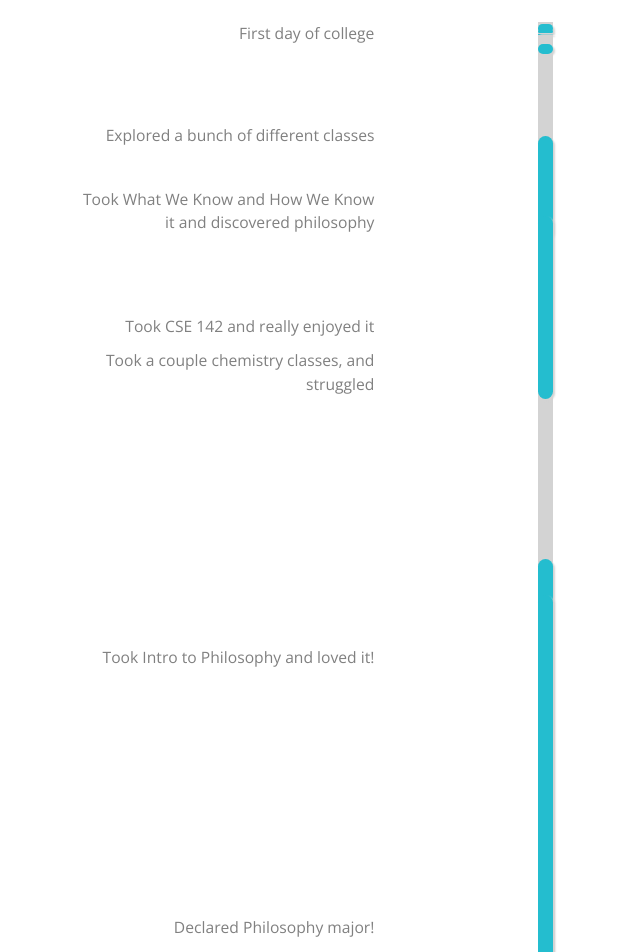
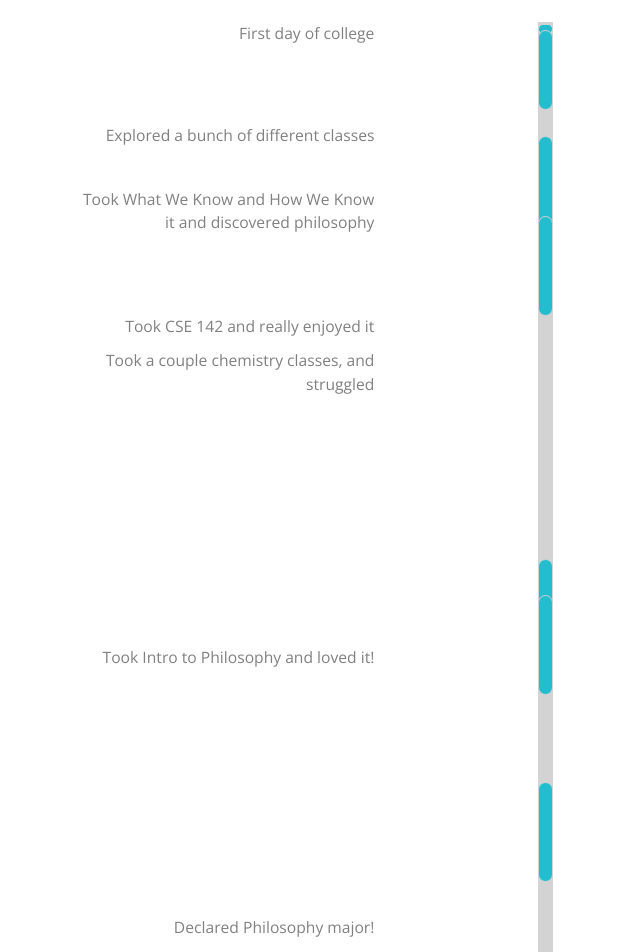
Before and after one commit to MadisonCSmith/portfolio, a React (Create React App) app: page / in a window 1280 px wide. Shown: the part 1500-2452 px from the top of the page, without its empty margins (41-681 px from the left). Built offline with nearby package versions, Linux system fonts and the light colour scheme; a web font is replaced by a local one.

Commit message:
Made a few last minute adjustments

```diff
--- a/src/components/Card.js
+++ b/src/components/Card.js
@@ -16,6 +16,7 @@ import Chem152 from "../data/portfolio_entries/Chem152/pic1.JPG";
 import Cse142 from "../data/portfolio_entries/CSE142/pic1.JPG";
 import Phil114 from "../data/portfolio_entries/PHIL114_FinalPaper/pic1.JPG";
 import BIME from "../data/portfolio_entries/BIME498_CountDiagnoses/pic1.JPG";
+import Olympics from "../data/portfolio_entries/HONORS220_Trip/pic1.JPG";
 import emptyPhoto from "../imgs/empty_photo.png";
 
 
@@ -70,6 +71,8 @@ export class Card extends Component {
                   imgSource = Phil114;
             } else if (this.props.extension == "BIME498_CountDiagnoses") {
                   imgSource = BIME;
+            } else if (this.props.extension == "HONORS220_Trip") {
+                  imgSource = Olympics;
             } else {
                   imgSource = emptyPhoto;
             }
--- a/src/components/WorkTimeline.js
+++ b/src/components/WorkTimeline.js
@@ -20,8 +20,8 @@ export class WorkTimeline extends Component {
 		return (
             <div id="guide-timeline" className='col s3 offset-s1' style={{height:this.props.timelineLength}}>
                 <div className="narrative" style={{top:this.pixelsDiff(this.props.firstDay)}}>First day of college</div>
-                <div className="narrative" style={{top:this.pixelsDiff("2/25/15")}}>Took a job on campus with classroom technology</div>
-                <div className="narrative" style={{top:this.pixelsDiff("6/10/15")}}>Worked at a pool as a swim instructor and lifeguard over the summer</div>
+                <div className="narrative" style={{top:this.pixelsDiff("2015-06-10")}}>Worked at a pool as a swim instructor and lifeguard over the summer</div>
+                <div className="narrative" style={{top:this.pixelsDiff("2015-11-14")}}>Took a job on campus with classroom technology</div>
                 <div className="narrative" style={{top:this.pixelsDiff("6/18/17")}}>Worked as a barista in Mt. Rainier National Park over the summer</div>
                 <div className="narrative" style={{top:this.pixelsDiff("6/18/18")}}>Worked as a intern at Puget Sound Energy</div>
                 <div className="narrative" style={{top:this.pixelsDiff("12/1/18")}}>Graduation!</div>
--- a/src/components/sections/PersonalStatement.js
+++ b/src/components/sections/PersonalStatement.js
@@ -8,7 +8,7 @@ export class PersonalStatement extends Component {
             <div className="personal-statement">
               <p>Hi and welcome to my honors portfolio! This website holds the entries and reflections for many of the experiences and classes I have had during my time at the University of Washington. If you look below, you will see that at the start of my time here, I took a lot of random classes- everything from chemistry to western religions. At the time, I wanted to explore a lot of different subject areas and I was searching for potential majors. However, if you look at more recent portfolio entries, you will see that my focus narrowed as I discovered what I wanted to study - philosophy and informatics! </p>
 
-              <p>My entries also include many non-academic experiences, including work experiences, camping trips, and travel experiences, in addition to more traditional academic experiences. Many of my most memorable and impactful experiences during my time at UW have been outside of the classroom. During this time, I have had the opportunity to work as a barista in a cafe on Mt. Rainier and as an intern in an office environment. I have had the opportunity to study abroad, backpack through the Olympic Mountains, and participate in a 90-mile relay race. </p>
+              <p>My entries also include many non-academic experiences, including work experiences, camping trips, and travel experiences. Many of my most memorable and impactful experiences during my time at UW have been outside of the classroom. During this time, I have had the opportunity to work as a barista in a cafe on Mt. Rainier and as an swim instructor for toddlers. I have had the opportunity to study abroad, backpack through the Olympic Mountains, and participate in a 90-mile relay race. </p>
 
               <p>These experiences have taught me what it means to succeed in the university setting, but also what it means to fail. It’s been a long road but I am thankful for the opportunities that I have had during my time as an undergrad and I cannot wait to see what the next leg in life has in store! </p>
 
--- a/src/components/sections/TimelineSection.css
+++ b/src/components/sections/TimelineSection.css
@@ -28,10 +28,12 @@
     width: 15px;
     position: absolute;
     margin: 0 auto;
-    box-shadow: 2px 2px 2px lightgray;
+    /*box-shadow: 2px 2px 2px lightgray;*/
     border-radius: 10px;
     cursor: pointer;
-    border: 1px 1px black;
+    border-style: solid;
+    border-width: 1px;
+    border-color: lightgray;
 }
 
 .academic {
--- a/src/components/sections/TimelineSection.js
+++ b/src/components/sections/TimelineSection.js
@@ -9,6 +9,7 @@ import {WebsiteEntry} from "../WebsiteEntry.js";
 import {Card} from "../Card.js";
 import { Dropdown } from 'react-materialize';
 import { Button } from 'react-materialize';
+import { Icon } from 'react-materialize';
 
 import {data} from "../../data/data.json";
 import {descriptions} from "../../data/descriptions.json";
@@ -92,25 +93,26 @@ export class TimelineSection extends Component {
 			timeline = <GuideTimeline timelineLength={this.state.timelineLength} firstDay={this.state.firstDay} lastDay={this.state.lastDay}/>
 			timelineTitle = "Academic Timeline";
 			bars = 	<>
-				<div id="0" className="bar academic" style={{top:this.pixelsDiff(new Date(data[0]['startDate']), this.state.firstDay), height:this.pixelsDiff(new Date(data[0]['startDate']), new Date(data[0]['endDate']))}} onClick={this.showEntry} onMouseEnter={this.showCard} onMouseLeave={this.hideCard}></div>
-				<div id="1" className="bar academic" style={{top:this.pixelsDiff(new Date(data[1]['startDate']), this.state.firstDay), height:this.pixelsDiff(new Date(data[1]['startDate']), new Date(data[0]['endDate']))}} onClick={this.showEntry} onMouseEnter={this.showCard} onMouseLeave={this.hideCard}></div>
-				<div id="2" className="bar academic" style={{top:this.pixelsDiff(new Date(data[2]['startDate']), this.state.firstDay), height:this.pixelsDiff(new Date(data[2]['startDate']), new Date(data[0]['endDate']))}} onClick={this.showEntry} onMouseEnter={this.showCard} onMouseLeave={this.hideCard}></div>
-				<div id="8" className="bar academic" style={{top:this.pixelsDiff(new Date(data[8]['startDate']), this.state.firstDay), height:this.pixelsDiff(new Date(data[8]['startDate']), new Date(data[0]['endDate']))}} onClick={this.showEntry} onMouseEnter={this.showCard} onMouseLeave={this.hideCard}></div>
-				<div id="9" className="bar academic" style={{top:this.pixelsDiff(new Date(data[9]['startDate']), this.state.firstDay), height:this.pixelsDiff(new Date(data[9]['startDate']), new Date(data[0]['endDate']))}} onClick={this.showEntry} onMouseEnter={this.showCard} onMouseLeave={this.hideCard}></div>
-				<div id="10" className="bar academic" style={{top:this.pixelsDiff(new Date(data[10]['startDate']), this.state.firstDay), height:this.pixelsDiff(new Date(data[10]['startDate']), new Date(data[0]['endDate']))}} onClick={this.showEntry} onMouseEnter={this.showCard} onMouseLeave={this.hideCard}></div>
-				<div id="11" className="bar academic" style={{top:this.pixelsDiff(new Date(data[11]['startDate']), this.state.firstDay), height:this.pixelsDiff(new Date(data[11]['startDate']), new Date(data[0]['endDate']))}} onClick={this.showEntry} onMouseEnter={this.showCard} onMouseLeave={this.hideCard}></div>
-				<div id="12" className="bar academic" style={{top:this.pixelsDiff(new Date(data[12]['startDate']), this.state.firstDay), height:this.pixelsDiff(new Date(data[12]['startDate']), new Date(data[0]['endDate']))}} onClick={this.showEntry} onMouseEnter={this.showCard} onMouseLeave={this.hideCard}></div>
-				<div id="13" className="bar academic" style={{top:this.pixelsDiff(new Date(data[13]['startDate']), this.state.firstDay), height:this.pixelsDiff(new Date(data[13]['startDate']), new Date(data[0]['endDate']))}} onClick={this.showEntry} onMouseEnter={this.showCard} onMouseLeave={this.hideCard}></div>
-				<div id="14" className="bar academic" style={{top:this.pixelsDiff(new Date(data[14]['startDate']), this.state.firstDay), height:this.pixelsDiff(new Date(data[14]['startDate']), new Date(data[0]['endDate']))}} onClick={this.showEntry} onMouseEnter={this.showCard} onMouseLeave={this.hideCard}></div>
+				<div id="0" className="bar academic" style={{top:this.pixelsDiff(new Date(data[0]['startDate']), this.state.firstDay), height:this.state.timelineLength * 0.005}} onClick={this.showEntry} onMouseEnter={this.showCard} onMouseLeave={this.hideCard}></div>
+				<div id="1" className="bar academic" style={{top:this.pixelsDiff(new Date(data[1]['startDate']), this.state.firstDay), height:this.state.timelineLength * 0.005}} onClick={this.showEntry} onMouseEnter={this.showCard} onMouseLeave={this.hideCard}></div>
+				<div id="2" className="bar academic" style={{top:this.pixelsDiff(new Date(data[2]['startDate']), this.state.firstDay), height:this.state.timelineLength * 0.005}} onClick={this.showEntry} onMouseEnter={this.showCard} onMouseLeave={this.hideCard}></div>
+				<div id="8" className="bar academic" style={{top:this.pixelsDiff(new Date(data[8]['startDate']), this.state.firstDay), height:this.state.timelineLength * 0.05}} onClick={this.showEntry} onMouseEnter={this.showCard} onMouseLeave={this.hideCard}></div>
+				<div id="9" className="bar academic" style={{top:this.pixelsDiff(new Date(data[9]['startDate']), this.state.firstDay), height:this.state.timelineLength * 0.05}} onClick={this.showEntry} onMouseEnter={this.showCard} onMouseLeave={this.hideCard}></div>
+				<div id="10" className="bar academic" style={{top:this.pixelsDiff(new Date(data[10]['startDate']), this.state.firstDay), height:this.state.timelineLength * 0.04}} onClick={this.showEntry} onMouseEnter={this.showCard} onMouseLeave={this.hideCard}></div>
+				<div id="11" className="bar academic" style={{top:this.pixelsDiff(new Date(data[11]['startDate']), this.state.firstDay), height:this.state.timelineLength * 0.05}} onClick={this.showEntry} onMouseEnter={this.showCard} onMouseLeave={this.hideCard}></div>
+				<div id="12" className="bar academic" style={{top:this.pixelsDiff(new Date(data[12]['startDate']), this.state.firstDay), height:this.state.timelineLength * 0.05}} onClick={this.showEntry} onMouseEnter={this.showCard} onMouseLeave={this.hideCard}></div>
+				<div id="13" className="bar academic" style={{top:this.pixelsDiff(new Date(data[13]['startDate']), this.state.firstDay), height:this.state.timelineLength * 0.05}} onClick={this.showEntry} onMouseEnter={this.showCard} onMouseLeave={this.hideCard}></div>
+				<div id="14" className="bar academic" style={{top:this.pixelsDiff(new Date(data[14]['startDate']), this.state.firstDay), height:this.state.timelineLength * 0.05}} onClick={this.showEntry} onMouseEnter={this.showCard} onMouseLeave={this.hideCard}></div>
+				<div id="15" className="bar academic" style={{top:this.pixelsDiff(new Date(data[15]['startDate']), this.state.firstDay), height: this.state.timelineLength * 0.05}} onClick={this.showEntry} onMouseEnter={this.showCard} onMouseLeave={this.hideCard}></div>
 				</>
 		} else if (this.state.timelineType == "work") {
 			timeline = <WorkTimeline timelineLength={this.state.timelineLength} firstDay={this.state.firstDay} lastDay={this.state.lastDay}/>
 			timelineTitle = "Work Timeline";
 			bars = 	<>
-					<div id="3" className="bar work" style={{top:this.pixelsDiff(new Date(data[3]['startDate']), this.state.firstDay), height:this.pixelsDiff(new Date(data[3]['startDate']), new Date(data[0]['endDate']))}} onClick={this.showEntry} onMouseEnter={this.showCard} onMouseLeave={this.hideCard}></div>
-				<div id="4" className="bar work" style={{top:this.pixelsDiff(new Date(data[4]['startDate']), this.state.firstDay), height:this.pixelsDiff(new Date(data[4]['startDate']), new Date(data[0]['endDate']))}} onClick={this.showEntry} onMouseEnter={this.showCard} onMouseLeave={this.hideCard}></div>
-				<div id="5" className="bar work" style={{top:this.pixelsDiff(new Date(data[5]['startDate']), this.state.firstDay), height:this.pixelsDiff(new Date(data[5]['startDate']), new Date(data[0]['endDate']))}} onClick={this.showEntry} onMouseEnter={this.showCard} onMouseLeave={this.hideCard}></div>
-				<div id="6" className="bar work" style={{top:this.pixelsDiff(new Date(data[6]['startDate']), this.state.firstDay), height:this.pixelsDiff(new Date(data[6]['startDate']), new Date(data[0]['endDate']))}} onClick={this.showEntry} onMouseEnter={this.showCard} onMouseLeave={this.hideCard}></div>
+					<div id="3" className="bar work" style={{top:this.pixelsDiff(new Date(data[3]['startDate']), this.state.firstDay), height:this.state.timelineLength * 0.06}} onClick={this.showEntry} onMouseEnter={this.showCard} onMouseLeave={this.hideCard}></div>
+				<div id="4" className="bar work" style={{top:this.pixelsDiff(new Date(data[4]['startDate']), this.state.firstDay), height:this.state.timelineLength * 0.5}} onClick={this.showEntry} onMouseEnter={this.showCard} onMouseLeave={this.hideCard}></div>
+				<div id="5" className="bar work" style={{top:this.pixelsDiff(new Date(data[5]['startDate']), this.state.firstDay), height:this.state.timelineLength * 0.06}} onClick={this.showEntry} onMouseEnter={this.showCard} onMouseLeave={this.hideCard}></div>
+				<div id="6" className="bar work" style={{top:this.pixelsDiff(new Date(data[6]['startDate']), this.state.firstDay), height:this.state.timelineLength * 0.15}} onClick={this.showEntry} onMouseEnter={this.showCard} onMouseLeave={this.hideCard}></div>
 				</>
 		} else if (this.state.timelineType == "extracurricular") {
 			timeline = <ExtracurricularTimeline timelineLength={this.state.timelineLength} firstDay={this.state.firstDay} lastDay={this.state.lastDay}/>
@@ -158,8 +160,8 @@ export class TimelineSection extends Component {
 		} else {
 			return (
 				<div id='entry-view'>
-					<a className="btn-floating btn-large waves-effect waves-light black" onClick={this.hideEntry}><img src={closeImg} alt="back arrow"/></a>
-					<h1>{this.state.title}</h1>
+					<a className="btn-floating btn-large waves-effect waves-light black" onClick={this.hideEntry}>back</a>
+										<h1>{this.state.title}</h1>
 					<div id="meta-info">
 						<b>{this.state.classCompany}</b>
 						<br/>
--- a/src/components/views/HomeView.js
+++ b/src/components/views/HomeView.js
@@ -21,7 +21,6 @@ export class HomeView extends Component {
 						<div id="links">
 							<a href="https://www.linkedin.com/in/madison-c-smith" target="_blank"><img className="links-icon" src={linkedInLogo} alt="linkedin icon"/></a>
 							<a href="https://github.com/MadisonCSmith" target="_blank"><img className="links-icon" src={githubLogo} alt="Github logo"/></a>
-							<a href="https://github.com/MadisonCSmith" target="_blank"><img className="links-icon" src={emailLogo} alt="email logo"/></a>
 						</div>
 					</div>
 					<PersonalStatement/>
--- a/src/data/data.json
+++ b/src/data/data.json
@@ -14,6 +14,7 @@
       {"title":"Weak Acid Titrations", "classCompany":"Intro to Chemistry II", "startDate":"1/1/15", "endDate":"3/1/15", "extension":"Chem152", "type":"academic", "entryType":"pics", "url":null},
       {"title":"Admit Program", "classCompany":"Intro to Programming II", "startDate":"3/11/15", "endDate":"6/1/15", "extension":"Cse142", "type":"academic", "entryType":"pics", "url":null},
       {"title":"Dred Scott", "classCompany":"Philosophical Topics in Law", "startDate":"1/11/18", "endDate":"1/21/18", "extension":"PHIL114_FinalPaper", "type":"academic", "entryType":"pics", "url":null},
-      {"title":"Count Diagnosis", "classCompany":"Special Topics in Biomedical and Health Informatics", "startDate":"4/11/18", "endDate":"4/21/18", "extension":"BIME498_CountDiagnoses", "type":"academic", "entryType":"pics", "url":null}
+      {"title":"Count Diagnosis", "classCompany":"Special Topics in Biomedical and Health Informatics", "startDate":"4/11/18", "endDate":"4/21/18", "extension":"BIME498_CountDiagnoses", "type":"academic", "entryType":"pics", "url":null},
+      {"title":"Backpacking in the Olympics", "classCompany":"Landscape Change in the Pacific Northwest", "startDate":"7/11/16", "endDate":"7/21/16", "extension":"HONORS220_Trip", "type":"academic", "entryType":"pics", "url":null}
     ]
 }
--- a/src/data/descriptions.json
+++ b/src/data/descriptions.json
@@ -14,6 +14,7 @@
       "This was one of the lab reports I wrote in my second class in the intro chemistry series. This lab report is on weak acid titrations.",
       "This was one of the first programs I wrote in the introductory programming classes. This program compares two applicants and determines the best one in Java.",
       "This was an essay that I wrote an intro to philosophical topics in law class. In this class we explored how key legal decisions were made in American history. This paper explores how the Dred Scott case was decided.",
-      "This was an assignment that I did for my Transformational Technologies for Biology, Medicine, and Health class. The task was to parsed the text in a couple hundred redacted medical records and identify and combine all the diagnoses in these medical records and create a table with the count of each diagnosis. "
+      "This was an assignment that I did for my Transformational Technologies for Biology, Medicine, and Health class. The task was to parsed the text in a couple hundred redacted medical records and identify and combine all the diagnoses in these medical records and create a table with the count of each diagnosis. ",
+      "This was a class that I took through the interdisciplinary honors program. The class primarily consisted of a nine day backpacking trip through Olympic National Park during summer quarter. For nine days we hiked around fifty miles from Deer Park to Hurricane Ridge. The class focused on landscapes in the Olympic National Park and the role of nature in our society. "
     ]
 }
```
Also changed, not shown: src/components/ImgsEntry.js (+12 -0 lines), src/data/reflections.json (+3 -2 lines).
